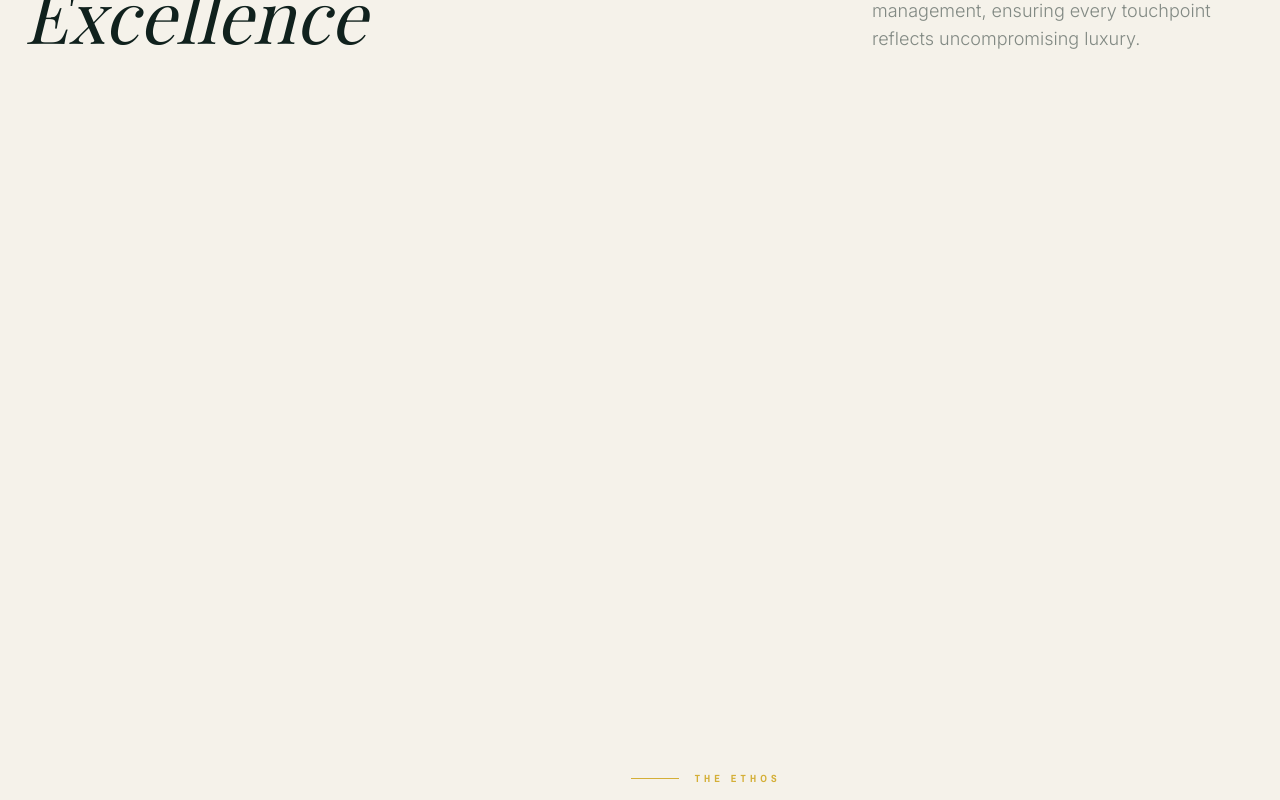
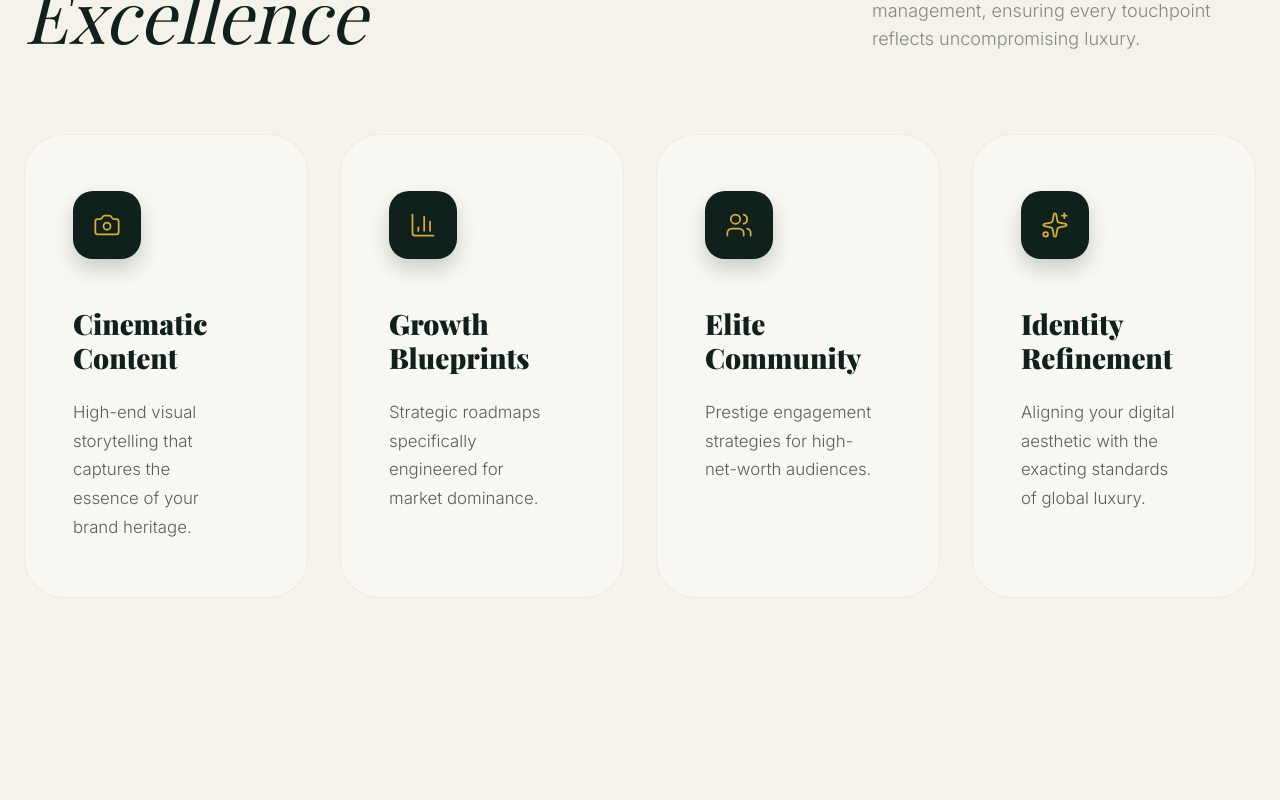
Before and after one commit to SolomonSitotaw23/MKd-sSMMSite, a React (Vite) app: page / in a window 1280 px wide. Shown: the part 1160-1960 px from the top of the page. Built offline with nearby package versions, Linux system fonts and the light colour scheme; a web font is replaced by a local one.

Commit message:
refactor: update project portfolio images and enhance Services component with glassmorphism, updated animations, and refined styling

```diff
--- a/src/components/Services.module.css
+++ b/src/components/Services.module.css
@@ -80,49 +80,75 @@
 }
 
 .card {
-  padding: 3rem;
-  background-color: var(--white);
+  padding: 3.5rem 3rem;
+  background: rgba(255, 255, 255, 0.4);
+  backdrop-filter: blur(10px);
+  -webkit-backdrop-filter: blur(10px);
   border: 1px solid rgba(16, 33, 29, 0.05); /* forest/5 */
-  transition: all var(--transition-slow);
+  border-radius: 2.5rem;
+  transition: all 0.6s cubic-bezier(0.16, 1, 0.3, 1);
+  position: relative;
+  overflow: hidden;
 }
 
 .card:hover {
+  background: rgba(255, 255, 255, 0.8);
   border-color: var(--mustard);
-  box-shadow: 0 25px 50px -12px rgba(0, 0, 0, 0.25);
-  transform: translateY(-8px);
+  box-shadow: 0 40px 80px -20px rgba(16, 33, 29, 0.1);
+  transform: translateY(-12px);
 }
 
 .iconWrapper {
-  margin-bottom: 2.5rem;
-  padding: 1rem;
-  background-color: rgba(16, 33, 29, 0.05); /* forest/5 */
+  margin-bottom: 3rem;
+  padding: 1.25rem;
+  background-color: var(--forest);
   color: var(--mustard);
   width: fit-content;
-  border-radius: 1rem;
-  transition: background-color var(--transition-slow), color var(--transition-slow);
+  border-radius: 1.25rem;
+  transition: all 0.6s cubic-bezier(0.16, 1, 0.3, 1);
+  display: flex;
+  align-items: center;
+  justify-content: center;
+  box-shadow: 0 10px 20px rgba(16, 33, 29, 0.2);
 }
 
 .card:hover .iconWrapper {
   background-color: var(--mustard);
   color: var(--forest);
+  transform: scale(1.1) rotate(5deg);
+  box-shadow: 0 15px 30px rgba(212, 175, 55, 0.3);
 }
 
 .cardTitle {
-  font-size: 1.5rem;
+  font-size: 1.75rem;
   font-family: var(--font-playfair);
   font-weight: 900;
   color: var(--forest);
   margin-bottom: 1.5rem;
-  transition: color var(--transition-slow);
-}
-
-.card:hover .cardTitle {
-  color: var(--mustard);
+  transition: color 0.4s ease;
+  line-height: 1.2;
 }
 
 .cardDesc {
-  color: rgba(16, 33, 29, 0.6); /* forest/60 */
-  font-size: 1rem;
+  color: rgba(16, 33, 29, 0.7);
+  font-size: 1.05rem;
   font-weight: 300;
-  line-height: 1.6;
+  line-height: 1.7;
+  max-width: 90%;
 }
+
+.card::after {
+  content: '';
+  position: absolute;
+  bottom: 0;
+  left: 0;
+  width: 100%;
+  height: 4px;
+  background: linear-gradient(90deg, transparent, var(--mustard), transparent);
+  transform: scaleX(0);
+  transition: transform 0.6s ease;
+}
+
+.card:hover::after {
+  transform: scaleX(1);
+}
--- a/src/components/Services.tsx
+++ b/src/components/Services.tsx
@@ -31,15 +31,23 @@ export function Services() {
 
   useEffect(() => {
     const ctx = gsap.context(() => {
-      gsap.from(".service-reveal", {
-        y: 40,
-        opacity: 0,
-        duration: 1,
-        stagger: 0.1,
-        scrollTrigger: {
-          trigger: containerRef.current,
-          start: "top 75%",
-        },
+      const cards = gsap.utils.toArray<HTMLElement>('.service-reveal');
+
+      cards.forEach((card) => {
+        gsap.from(card, {
+          y: 40,
+          opacity: 0,
+          duration: 1,
+          ease: "power2.out",
+          scrollTrigger: {
+            trigger: card,
+            start: "top 90%",
+            once: true,
+          },
+          onComplete: () => {
+            gsap.set(card, { clearProps: "all" });
+          }
+        });
       });
     }, containerRef);
     return () => ctx.revert();
--- a/src/components/Work.tsx
+++ b/src/components/Work.tsx
@@ -10,25 +10,25 @@ const projects = [
   {
     title: "Milo Dermatology",
     category: "SMM / Brand Aesthetics",
-    image: "https://images.unsplash.com/photo-1512290923902-8a9f81dc236c?auto=format&fit=crop&q=80&w=1200",
+    image: "https://images.unsplash.com/photo-1570172619380-41068dd8569a?auto=format&fit=crop&q=80&w=1200",
     className: styles.colSpan12,
   },
   {
     title: "Kuriftu Resorts",
     category: "Creative Direction / Lifestyle",
-    image: "https://images.unsplash.com/photo-1556228720-195a672e8a03?auto=format&fit=crop&q=80&w=1200",
+    image: "https://images.unsplash.com/photo-1470770841072-f978cf4d019e?auto=format&fit=crop&q=80&w=1200",
     className: styles.colSpan8,
   },
   {
     title: "Enzi Footwear",
     category: "Brand Strategy / E-Commerce",
-    image: "https://images.unsplash.com/photo-1441986300917-64674bd600d8?auto=format&fit=crop&q=80&w=1200",
+    image: "https://images.unsplash.com/photo-1533867617858-e7b97e060509?auto=format&fit=crop&q=80&w=1200",
     className: styles.colSpan4,
   },
   {
     title: "Zemen Bank Premium",
     category: "Corporate Identity / SMM",
-    image: "https://images.unsplash.com/photo-1497366216548-37526070297c?auto=format&fit=crop&q=80&w=1200",
+    image: "https://images.unsplash.com/photo-1486406146926-c627a92ad1ab?auto=format&fit=crop&q=80&w=1200",
     className: styles.colSpan12,
   },
 ];
```
